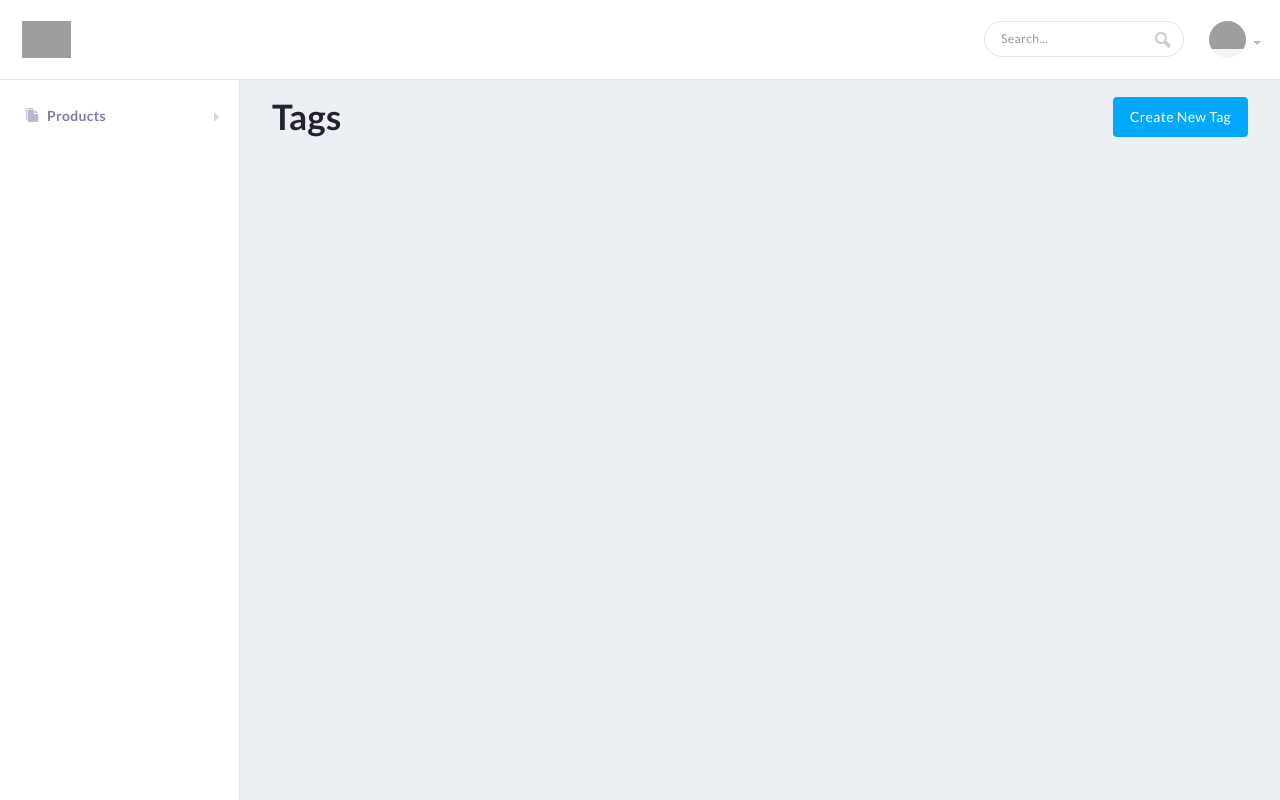
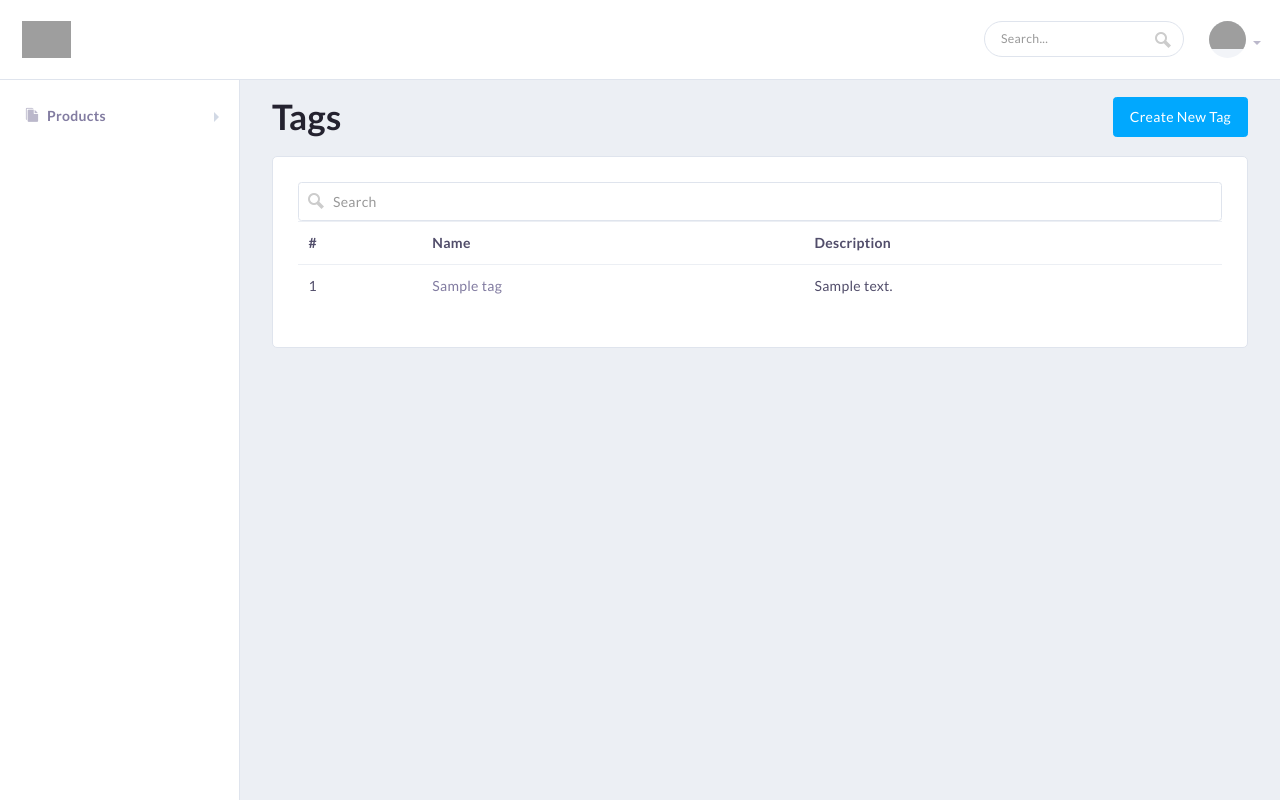
Before and after one commit to zannete/syuping.admin, a Laravel app: page /tags in a window 1280 px wide. Run offline with Laravel 8, Linux system fonts and the light colour scheme; tables that the repository leaves empty hold one stand-in row (values such as "Sample post"); some libraries are stand-ins or nearby versions; some web fonts are replaced; grey boxes are pictures that could not be loaded.

Commit message:
edit and delete tag

```diff
--- a/app/Http/Controllers/TagsController.php
+++ b/app/Http/Controllers/TagsController.php
@@ -12,7 +12,7 @@ class TagsController extends Controller{
    * @return \Illuminate\Http\Response
    */
   public function index(){
-    $tags = Tag::orderBy("created_at", "desc")->get();
+    $tags = Tag::orderBy("created_at", "desc")->paginate(10);
     return view("tags.index")->with("tags", $tags);
   }
 
@@ -41,7 +41,7 @@ class TagsController extends Controller{
     $tag->description = $request->input("description");
     $tag->save();
 
-    return redirect("/tags")->with("success", "Tags created!");
+    return redirect("/tags")->with("success", "Tag created!");
   }
 
   /**
@@ -60,6 +60,8 @@ class TagsController extends Controller{
    * @return \Illuminate\Http\Response
    */
   public function edit($id){
+    $tag = Tag::find($id);
+    return view("tags.edit")->with("tag", $tag);
   }
 
   /**
@@ -70,6 +72,16 @@ class TagsController extends Controller{
    * @return \Illuminate\Http\Response
    */
   public function update(Request $request, $id){
+    $this->validate($request, [
+      "name" => "required"
+    ]);
+
+    $tag = Tag::find($id);
+    $tag->name = $request->input("name");
+    $tag->description = $request->input("description");
+    $tag->save();
+
+    return redirect("/tags")->with("success", "Tag updated!");
   }
 
   /**
@@ -79,5 +91,8 @@ class TagsController extends Controller{
    * @return \Illuminate\Http\Response
    */
   public function destroy($id){
+    $tag = Tag::find($id);
+    $tag->delete();
+    return redirect("/tags")->with("success", "Tag deleted!");
   }
 }
--- a/resources/views/inc/leftMenu.blade.php
+++ b/resources/views/inc/leftMenu.blade.php
@@ -2,7 +2,7 @@
   <div class="logo-container">
     <a href="index.html" class="logo">
       <img src="{{ asset("/assets/common/img/logo.png") }}" alt="Clean UI Admin Template" />
-      <img class="logo-inverse" src="../assets/common/img/logo-inverse.png" alt="Clean UI Admin Template" />
+      <img class="logo-inverse" src="{{ asset("/assets/common/img/logo-inverse.png") }}" alt="Clean UI Admin Template" />
     </a>
   </div>
   <div class="left-menu-inner scroll-pane">
--- a/resources/views/tags/index.blade.php
+++ b/resources/views/tags/index.blade.php
@@ -14,4 +14,41 @@
       <a class="btn btn-primary" href="/tags/create">Create New Tag</a>
     </div>
   </div>
+  <div class="row">
+    <div class="col-lg-12">
+      <div class="panel">
+        <div class="panel-body">
+          <div class="form-input-icon">
+            <i class="icmn-search"></i>
+            {{ Form::text("search", "", ["class" => "form-control", "placeholder" => "Search"]) }}
+          </div>
+          <table class="table table-hover">
+            <thead>
+              <tr>
+                <th>#</th>
+                <th>Name</th>
+                <th>Description</th>
+              </tr>
+            </thead>
+            <tbody>
+              <?php $number = 0 ?>
+              @foreach($tags as $tag)
+                <?php $number++ ?>
+                <tr>
+                  <td>{{ $number }}</td>
+                  <td><a href="/tags/{{$tag->id}}/edit">{{ $tag->name }}</a></td>
+                  <td>{{ $tag->description }}</td>
+                </tr>
+              @endforeach
+            </tbody>
+          </table>
+          <div class="row">
+            <div class="col-lg-12 text-center">
+              {{ $tags->links() }}
+            </div>
+          </div>
+        </div>
+      </div>
+    </div>
+  </div>
 @endsection
```
Also changed, not shown: resources/views/tags/create.blade.php (+4 -4 lines), resources/views/tags/edit.blade.php (added, +81 -0 lines).
